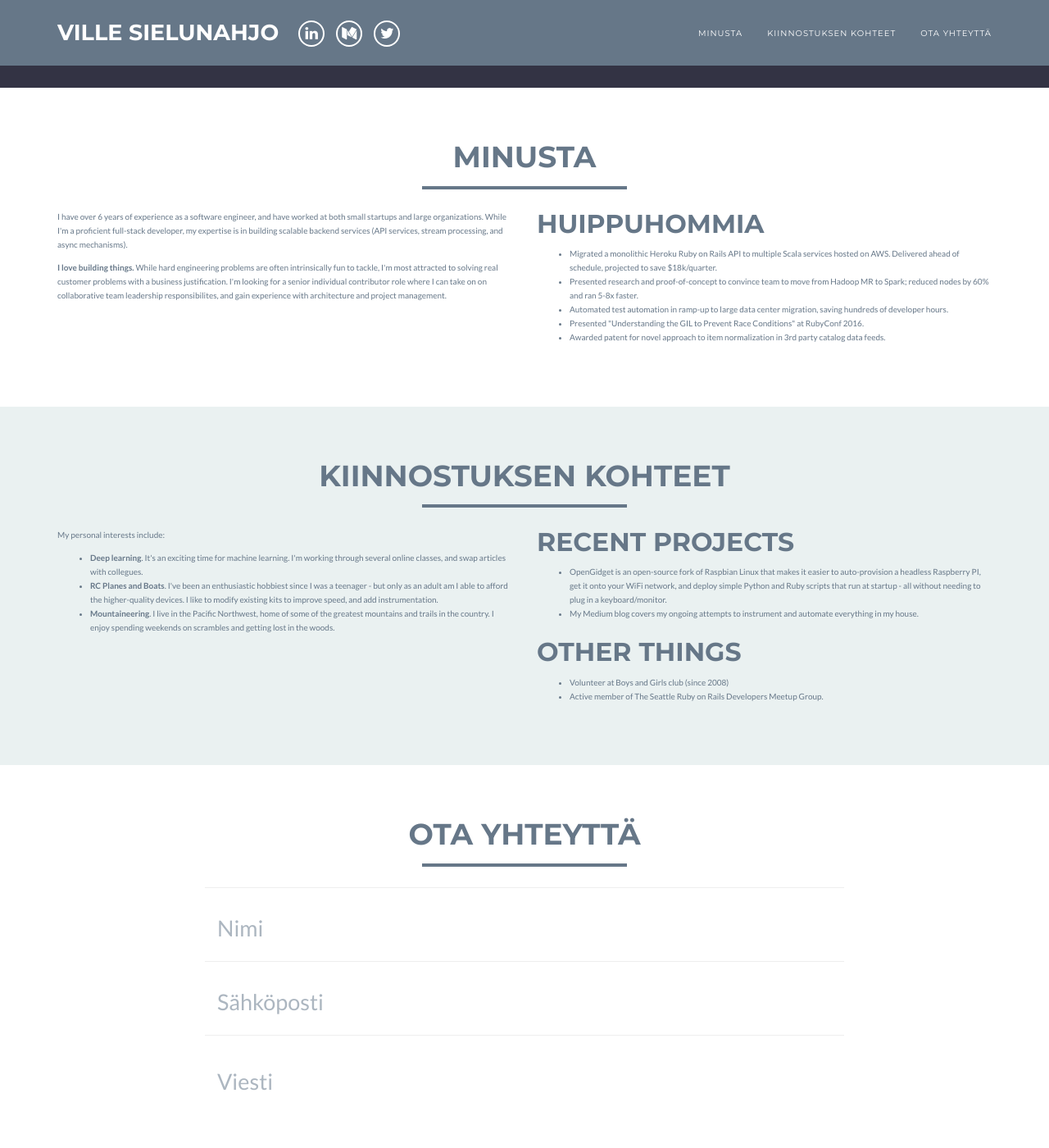
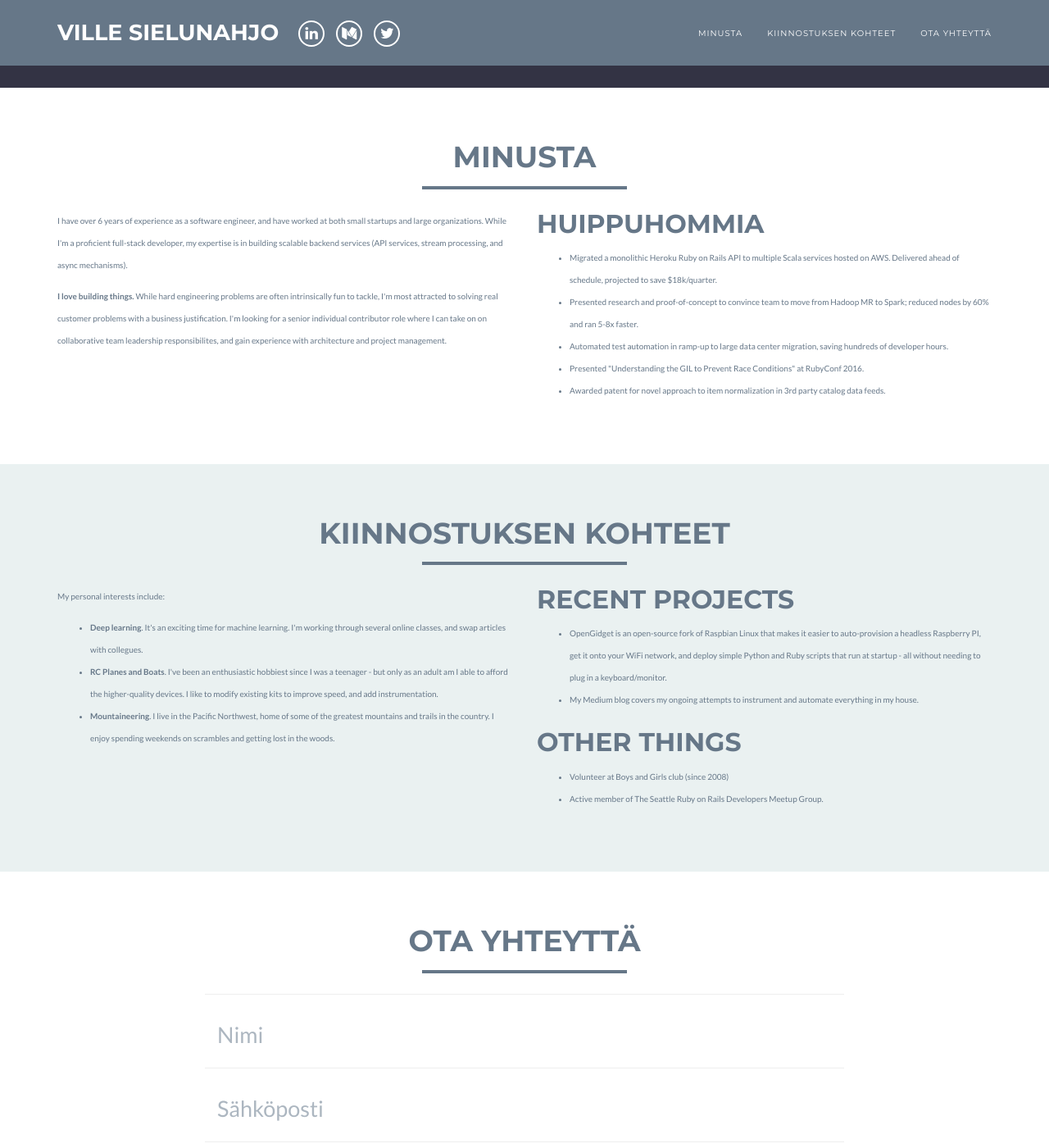
Before and after one commit to sielunahjo/sielunahjo, a Jekyll site: the page built from index.html, in a window 1280 px wide and 1400 px high, scrolled down 483 px. Shown: the whole window at 82% size. Built offline with Jekyll 4.4.1, drawn with Linux system fonts in a browser that asks for light colours.

Commit message:
Update main.css

```diff
--- a/_includes/css/main.css
+++ b/_includes/css/main.css
@@ -11,7 +11,7 @@ body {
 
 ul, p {
     font-size: 1rem;
-    line-height: 1.7rem;
+    line-height: 2.7rem;
     font-weight: 100;
 }
 
```
